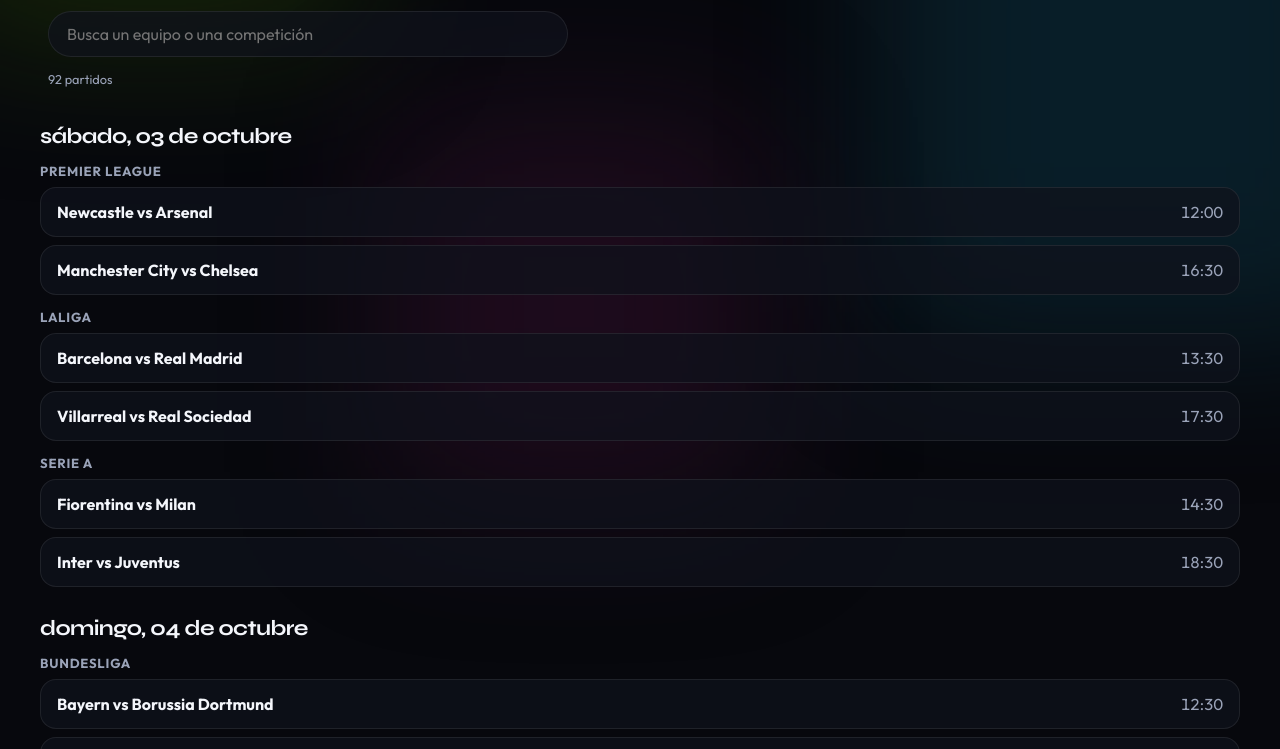
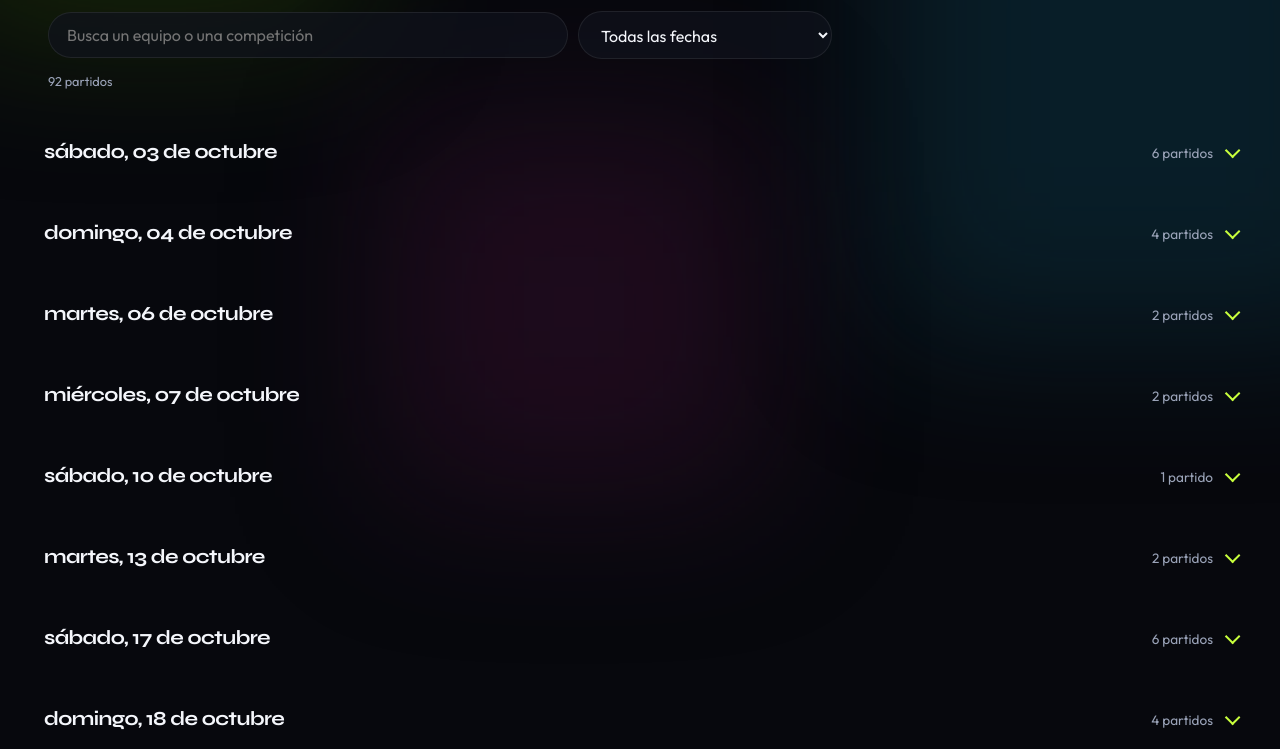
Before and after one commit to nanomrtnz3/BetterThanBet, a website: page partidos.html in a window 1280 px wide. Shown: the part 303-1052 px from the top of the page. Drawn offline with Linux system fonts and the light colour scheme.

Commit message:
Contraer las fechas de partidos y mejorar el contraste del boton y el pie.

```diff
--- a/css/styles.css
+++ b/css/styles.css
@@ -73,14 +73,15 @@
   border-radius: 999px;
 }
 .nav-links a:hover { color: var(--text); background: var(--lime-dim); }
-.nav-cta {
+.nav-links a.nav-cta,
+.nav-links a.nav-cta:hover {
   background: var(--lime);
   color: #081000;
   font-weight: 800;
   padding: 8px 14px;
 }
-.nav-cta:hover { color: #081000; background: #d6ff6e; }
-.nav-cta[aria-current="page"] { box-shadow: inset 0 0 0 2px #081000; }
+.nav-links a.nav-cta:hover { background: #d6ff6e; }
+.nav-links a.nav-cta[aria-current="page"] { box-shadow: inset 0 0 0 2px #081000; }
 
 .hero { padding: 72px 8px 40px; display: grid; gap: 28px; }
 .kicker {
@@ -239,14 +240,19 @@
   border-top: 1px solid var(--line);
   color: var(--muted);
   display: flex;
-  flex-direction: column;
-  gap: 8px;
+  justify-content: space-between;
+  align-items: flex-start;
+  gap: 24px;
+  flex-wrap: wrap;
   font-size: 0.88rem;
 }
-footer p { margin: 0; max-width: 68ch; }
+footer p { margin: 0; }
+footer p:first-child { flex: 0 0 auto; }
+footer p:last-child { flex: 1 1 280px; max-width: 52ch; margin-left: auto; text-align: right; }
 
 .board-head { padding: 36px 8px 8px; display: grid; gap: 14px; }
 .board-head h1 { font-family: var(--display); font-size: clamp(2rem, 5vw, 3.2rem); letter-spacing: -0.04em; }
+.board-tools { display: flex; flex-wrap: wrap; gap: 10px; align-items: center; }
 .board-search {
   width: 100%;
   max-width: 520px;
@@ -257,6 +263,7 @@
   padding: 12px 18px;
   font: inherit;
 }
+.board-day { width: auto; min-width: 220px; max-width: 280px; }
 .board-search:focus { outline: 2px solid var(--lime); outline-offset: 2px; }
 .day { margin-top: 28px; }
 .day h2 { font-family: var(--display); font-size: 1.35rem; letter-spacing: -0.03em; margin-bottom: 8px; }
--- a/index.html
+++ b/index.html
@@ -10,7 +10,7 @@
       href="https://fonts.googleapis.com/css2?family=Outfit:wght@400;500;600;700&family=Syne:wght@700;800&display=swap"
       rel="stylesheet"
     />
-    <link rel="stylesheet" href="css/styles.css?v=8" />
+    <link rel="stylesheet" href="css/styles.css?v=10" />
   </head>
   <body>
     <div class="orb orb-a"></div>
--- a/js/partidos.js
+++ b/js/partidos.js
@@ -119,8 +119,25 @@
 
 const board = document.querySelector("#board");
 const query = document.querySelector("#q");
+const dateSelect = document.querySelector("#day");
 const count = document.querySelector("#count");
 const openId = { current: null };
+
+function dayKey(iso) {
+  const date = new Date(iso);
+  return `${date.getFullYear()}-${date.getMonth()}-${date.getDate()}`;
+}
+
+const seenDays = new Set();
+for (const match of FIXTURES) {
+  const key = dayKey(match.kickoff);
+  if (seenDays.has(key)) continue;
+  seenDays.add(key);
+  const option = document.createElement("option");
+  option.value = key;
+  option.textContent = dayLabel(match.kickoff);
+  dateSelect.append(option);
+}
 
 function dayLabel(iso) {
   return new Date(iso).toLocaleDateString("es-ES", { weekday: "long", day: "2-digit", month: "long" });
@@ -154,9 +171,11 @@
 
 function render() {
   const text = query.value.trim().toLocaleLowerCase("es");
+  const picked = dateSelect.value;
   const rows = FIXTURES.filter((match) => {
     const blob = `${match.home} ${match.away} ${match.league}`.toLocaleLowerCase("es");
-    return !text || blob.includes(text);
+    const sameDay = !picked || dayKey(match.kickoff) === picked;
+    return sameDay && (!text || blob.includes(text));
   });
   count.textContent = `${rows.length} partidos`;
   if (!rows.length) {
@@ -168,7 +187,7 @@
     const day = dayLabel(match.kickoff);
     let bucket = groups.find((item) => item.day === day);
     if (!bucket) {
-      bucket = { day, comps: [] };
+      bucket = { day, key: dayKey(match.kickoff), comps: [] };
       groups.push(bucket);
     }
     let comp = bucket.comps.find((item) => item.name === match.league);
@@ -179,23 +198,26 @@
     comp.matches.push(match);
   }
   board.innerHTML = groups
-    .map(
-      (bucket) => `<section class="day"><h2>${bucket.day}</h2>${bucket.comps
+    .map((bucket) => {
+      const total = bucket.comps.reduce((sum, comp) => sum + comp.matches.length, 0);
+      const open = picked && bucket.key === picked ? " open" : "";
+      const noun = total === 1 ? "partido" : "partidos";
+      return `<details class="day fold"${open}><summary><span>${bucket.day}</span><small>${total} ${noun}</small></summary>${bucket.comps
         .map(
           (comp) => `<h3 class="comp">${comp.name}</h3>${comp.matches
             .map((match) => {
-              const open = openId.current === match.id;
-              return `<button class="fixture" type="button" data-id="${match.id}" aria-expanded="${open}">
+              const expanded = openId.current === match.id;
+              return `<button class="fixture" type="button" data-id="${match.id}" aria-expanded="${expanded}">
                 <strong>${match.home} vs ${match.away}</strong>
                 <time>${hourLabel(match.kickoff)}</time>
               </button>${
-                open ? `<div class="fixture-panel">${oddsBlock(match)}${actionBlock(match)}</div>` : ""
+                expanded ? `<div class="fixture-panel">${oddsBlock(match)}${actionBlock(match)}</div>` : ""
               }`;
             })
             .join("")}`
         )
-        .join("")}</section>`
-    )
+        .join("")}</details>`;
+    })
     .join("");
 }
 
@@ -212,4 +234,10 @@
   render();
 });
 
+dateSelect.addEventListener("change", () => {
+  openId.current = null;
+  render();
+  if (dateSelect.value) board.querySelector("details[open]")?.scrollIntoView({ block: "start" });
+});
+
 render();
--- a/partidos.html
+++ b/partidos.html
@@ -10,7 +10,7 @@
       href="https://fonts.googleapis.com/css2?family=Outfit:wght@400;500;600;700&family=Syne:wght@700;800&display=swap"
       rel="stylesheet"
     />
-    <link rel="stylesheet" href="css/styles.css?v=8" />
+    <link rel="stylesheet" href="css/styles.css?v=10" />
   </head>
   <body>
     <div class="orb orb-a"></div>
@@ -37,7 +37,12 @@
         <p class="kicker">Datos de ejemplo · octubre y noviembre de 2026</p>
         <h1>Partidos a dos meses.</h1>
         <p class="sub">Cinco grandes ligas, copas europeas y selecciones. Pulsa un partido para ver las cuotas y dos acciones.</p>
-        <input id="q" class="board-search" type="search" placeholder="Busca un equipo o una competición" autocomplete="off" />
+        <div class="board-tools">
+          <input id="q" class="board-search" type="search" placeholder="Busca un equipo o una competición" autocomplete="off" />
+          <select id="day" class="board-search board-day" aria-label="Fecha">
+            <option value="">Todas las fechas</option>
+          </select>
+        </div>
         <p id="count" class="sub"></p>
       </section>
 
@@ -48,6 +53,6 @@
         <p>Juega con cabeza. Esta página no fomenta el juego: muestra datos y probabilidades para informar, no para animar a apostar. Si apuestas, hazlo solo con dinero que puedas perder.</p>
       </footer>
     </div>
-    <script type="module" src="js/partidos.js?v=2"></script>
+    <script type="module" src="js/partidos.js?v=4"></script>
   </body>
 </html>
```
